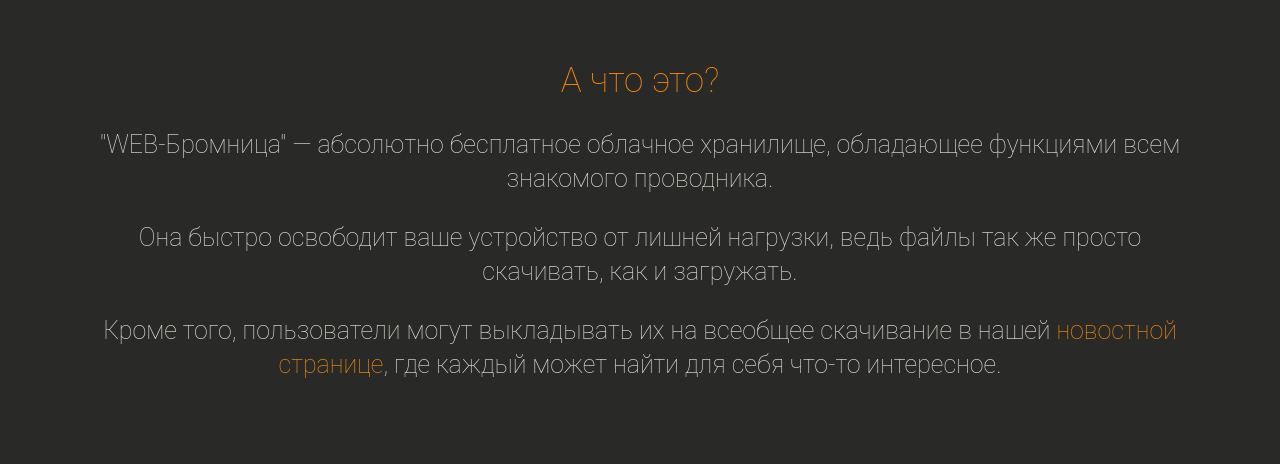
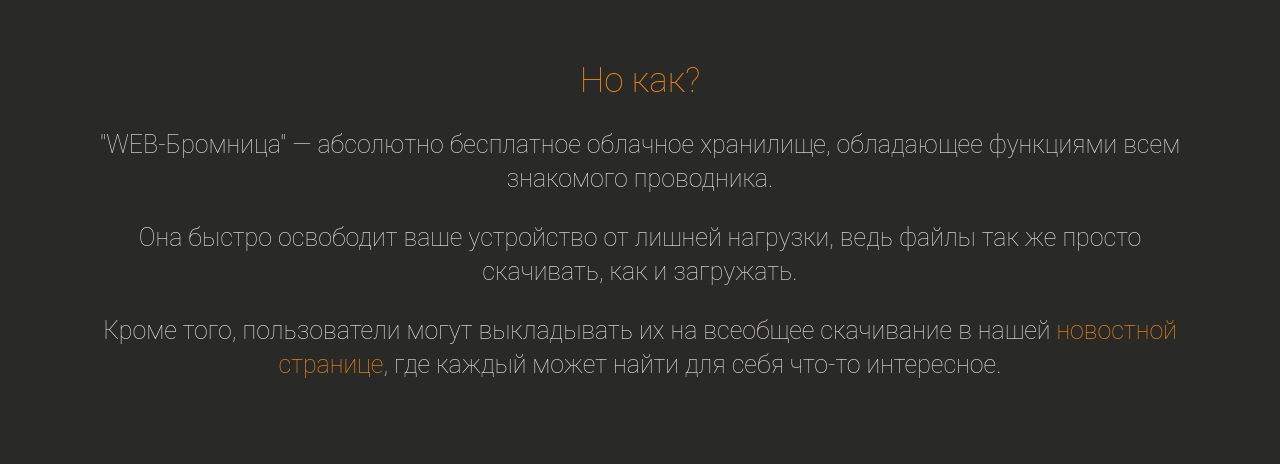
Before and after one commit to RostislavShishmarev/WEB_Bromnitsa, a Flask app: page / in a window 1280 px wide. Shown: the part 472-936 px from the top of the page. Run offline with Flask 2, Linux system fonts and the light colour scheme.

Commit message:
Изменения интерфейса

```diff
--- a/templates/TitlePage.html
+++ b/templates/TitlePage.html
@@ -6,14 +6,14 @@
     <div class="problem-text">
       <p>
         На компьютере закончилось место под бесконечный поток файлов? Или просто
-        нужен удобный инструмент для их хранения?<br />"Бромница" поможет!
+        нужен удобный инструмент для их хранения?<br />Мы поможем!
       </p>
     </div>
   </div>
 </section>
 <div class="block Block2">
   <div class="br-container">
-    <div class="head-text">А что это?</div>
+    <div class="head-text">Но как?</div>
   </div>
   <div class="br-container">
     <div class="main-text">
```
Also changed, not shown: README.md.
